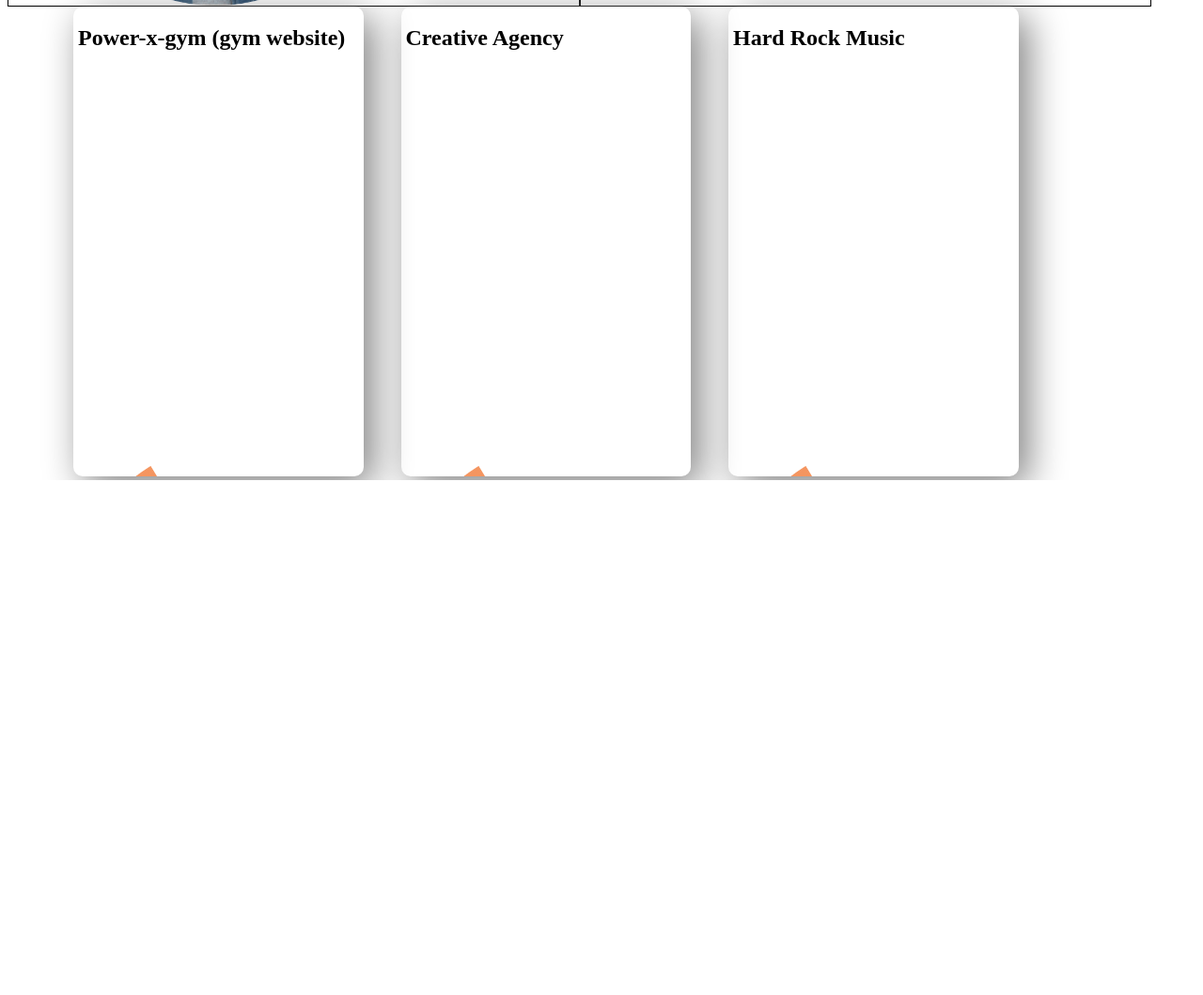
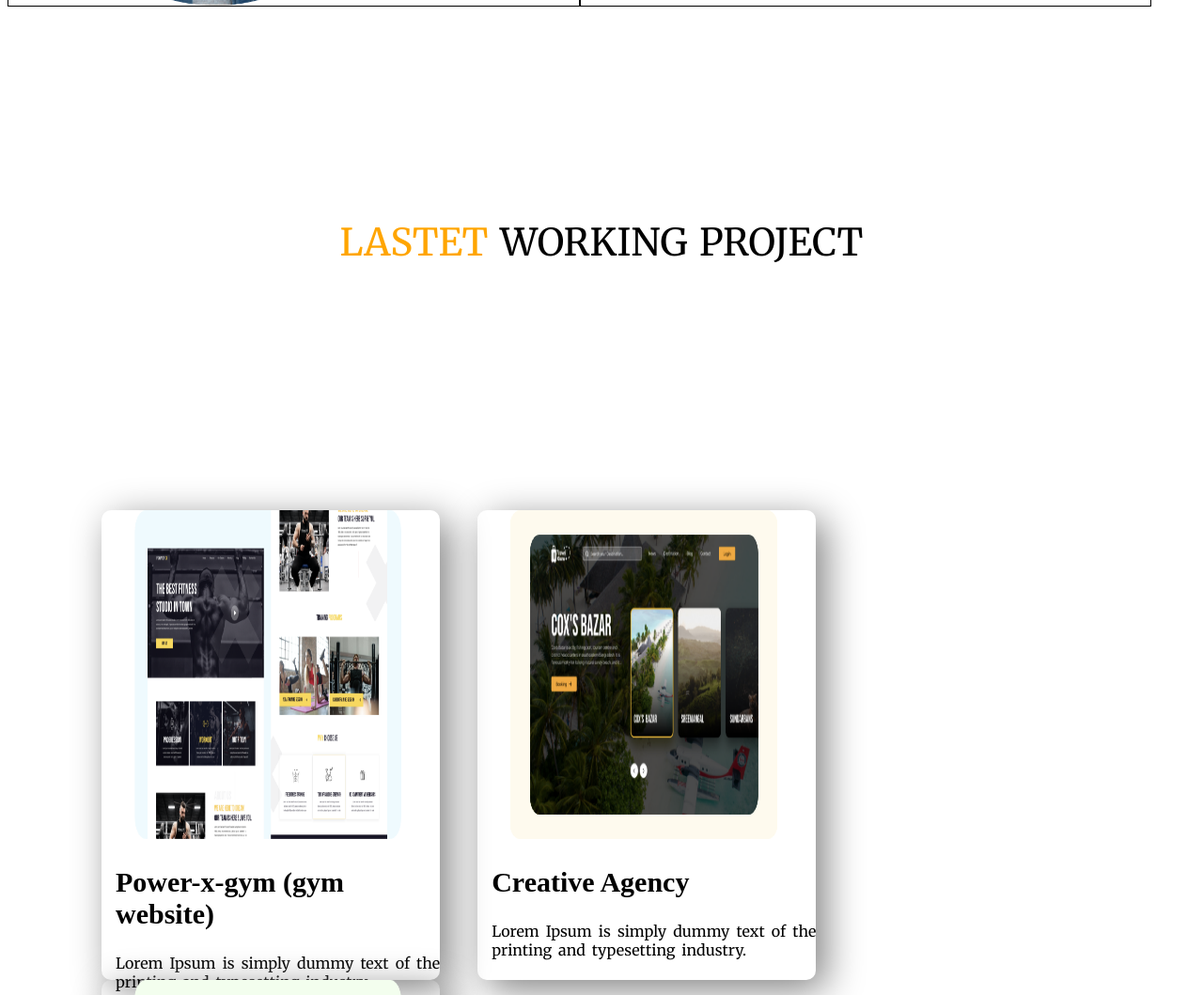
Before and after one commit to Mashroorsakib/Basic-html-css, a plain HTML site: page index.html in a window 1280 px wide. Shown: the part 1115-2174 px from the top of the page at 94% size. Before the commit the page ends 1626 px from the top, so only its background shows below. Drawn offline with Linux system fonts and the light colour scheme.

Commit message:
half-done

```diff
--- a/index.html
+++ b/index.html
@@ -42,20 +42,35 @@
                 <a class="anchor-tag" href="#"> Download CV</a>
         </div>
     </section>
-
-    <section class="second-section">
+<section class="second-section">
+    <p><span>LASTET</span> WORKING PROJECT</p>
+</section>
+    <section class="third-section">
 
         <div class="second-part">
-            <h2>Power-x-gym (gym website)</h2>
+            <img  class="second-image" src="images/image 4.png" alt="">
+            <h2 class="margin">Power-x-gym (gym website)</h2>
+            <p class="margin">Lorem Ipsum is simply dummy text of the
+
+                printing and typesetting industry.</p>
      </div>
 
 
      <div class="second-part">
+
+        <img class="second-image" src="images/image 5.png" alt="">
         <h2>Creative Agency</h2>
+            <p class="margin">Lorem Ipsum is simply dummy text of the
+
+                printing and typesetting industry.</p>
 
     </div>
    <div class="second-part">
+       <img class="second-image" src="images/image 8.png" alt="">
     <h2>Hard Rock Music</h2>
+    <p class="margin">Lorem Ipsum is simply dummy text of the
+
+        printing and typesetting industry.</p>
    </div>
     </section>
 
--- a/style.css
+++ b/style.css
@@ -1,6 +1,10 @@
 
 h1{
     font-size: 60px;
+}
+h2{
+    margin-left: 10px;
+    font-size: 30px;
 }
 p{
     font-family: 'Merriweather', serif;
@@ -50,11 +54,11 @@ img{
     background-image: linear-gradient(yellow,tomato);
 }
 .second-part{
-    background-image: url("images/image1.png");
+
     background-repeat: no-repeat;
     box-shadow: 10px 10px 40px grey;
     border-radius: 10px;
-    width: 25%;
+    width: 30%;
     float: left;
     height: 100%;
     margin-left: 20px;
@@ -62,7 +66,21 @@ img{
     padding-left: 5px;
 
 }
-.second-section{
+.third-section{
 
-    padding-left: 50px;
+    padding-left: 80px;
 }
+
+.second-image{
+    margin-left: 30px;
+    height: 70%;
+    width: 80%;
+}
+.margin{
+    margin-left: 10px;
+}
+.second-section p {
+    font-size: 40px;
+    text-align: center;
+    padding-top: 15%;
+}
```
